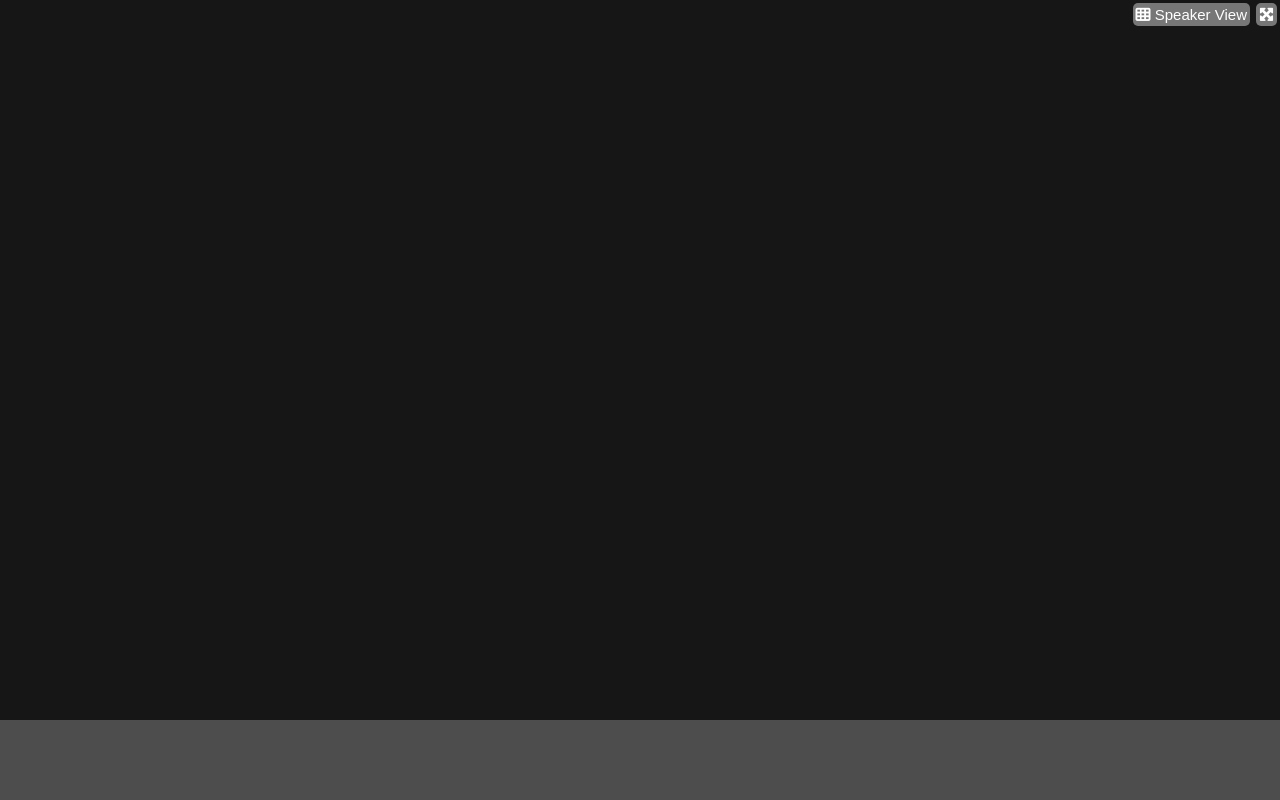
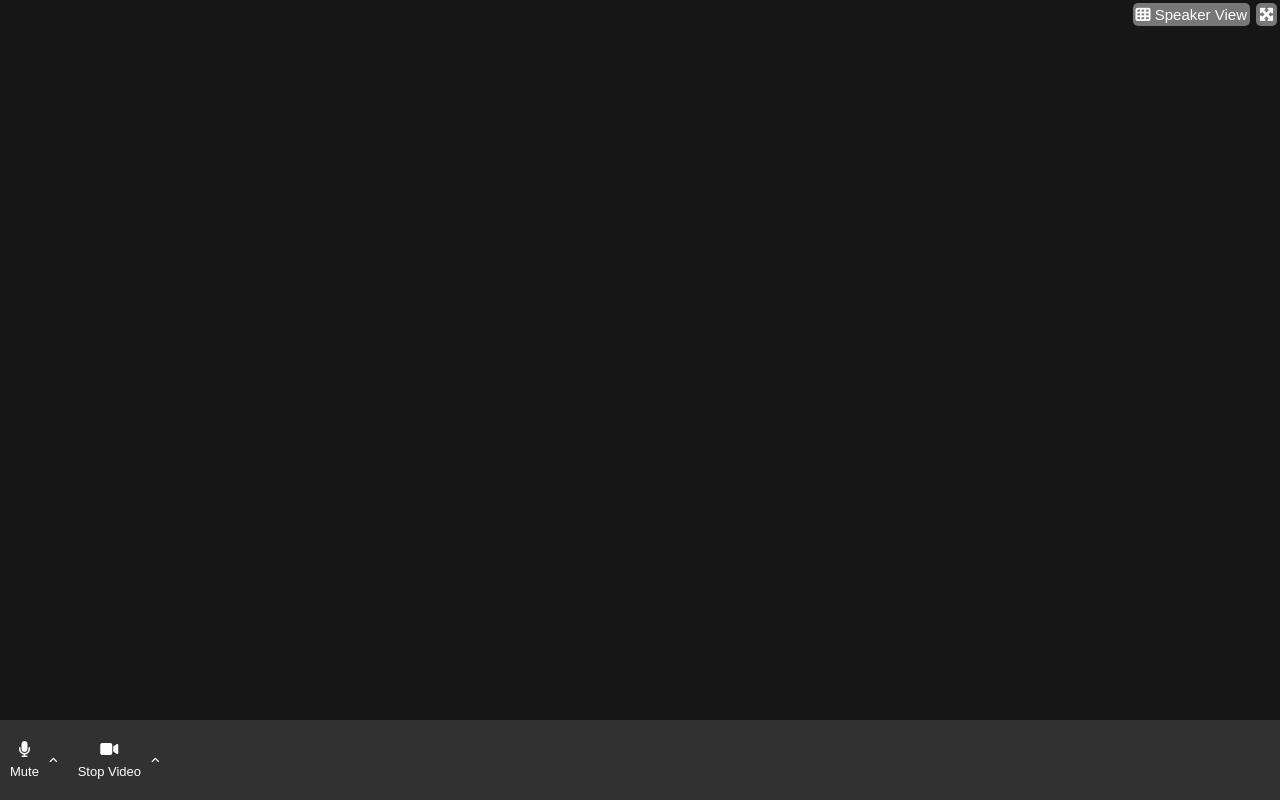
Before and after one commit to CrisFerrari1993/html-css-zoom, a plain HTML site: page index.html in a window 1280 px wide. Drawn offline with Linux system fonts and the light colour scheme.

Commit message:
Building navbar down left side

```diff
--- a/css/style.css
+++ b/css/style.css
@@ -52,8 +52,32 @@
     bottom: 0;
     left: 0;
     width: 100%;
-    /* debug */
+    background-color: rgb(49, 49, 49);
     height: 10vh;
-    background-color: rgb(77, 77, 77);
     z-index:1;
 }
+.left {
+    display: flex;
+}
+.btn {
+    display: flex;
+    align-items: center;
+    padding: 10px;
+    color: white;
+    /* debug */
+    /* background-color: red */
+}
+.icon {
+    display: flex;
+    flex-direction: column;
+    text-align: center;
+}
+.icon p {
+    margin-top:7px;
+    color: white;
+    font-size:13px;
+}
+.caret {
+    margin-left: 10px;
+    font-size: 10px;
+}
--- a/index.html
+++ b/index.html
@@ -40,7 +40,24 @@
             <div class="navbar_down">
                 <!-- left -->
                 <div class="nav_down left">
-
+                   <div class="btn">
+                        <div class="icon">
+                            <i class="fa-solid fa-microphone" style="color: #ffffff;"></i>
+                            <p>Mute</p>
+                        </div>
+                        <div class="caret">
+                            <i class="fa-solid fa-angle-up" style="color: #ffffff;"></i>
+                        </div>
+                    </div>
+                    <div class="btn">
+                        <div class="icon">
+                            <i class="fa-solid fa-video" style="color: #ffffff;"></i>
+                            <p>Stop Video</p>
+                        </div>
+                        <div class="caret">
+                            <i class="fa-solid fa-angle-up" style="color: #ffffff;"></i>
+                        </div>
+                    </div>
                 </div>
                 <!-- center -->
                 <div class="nav_down center">
```
